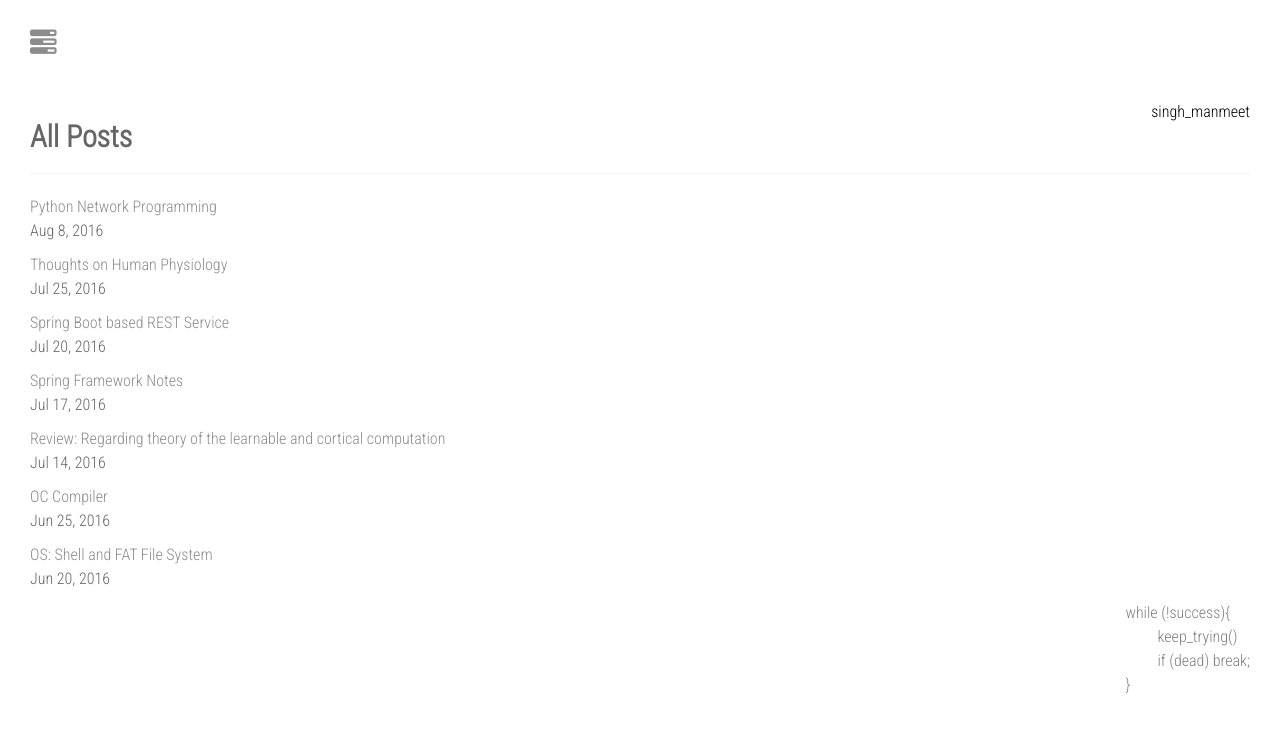
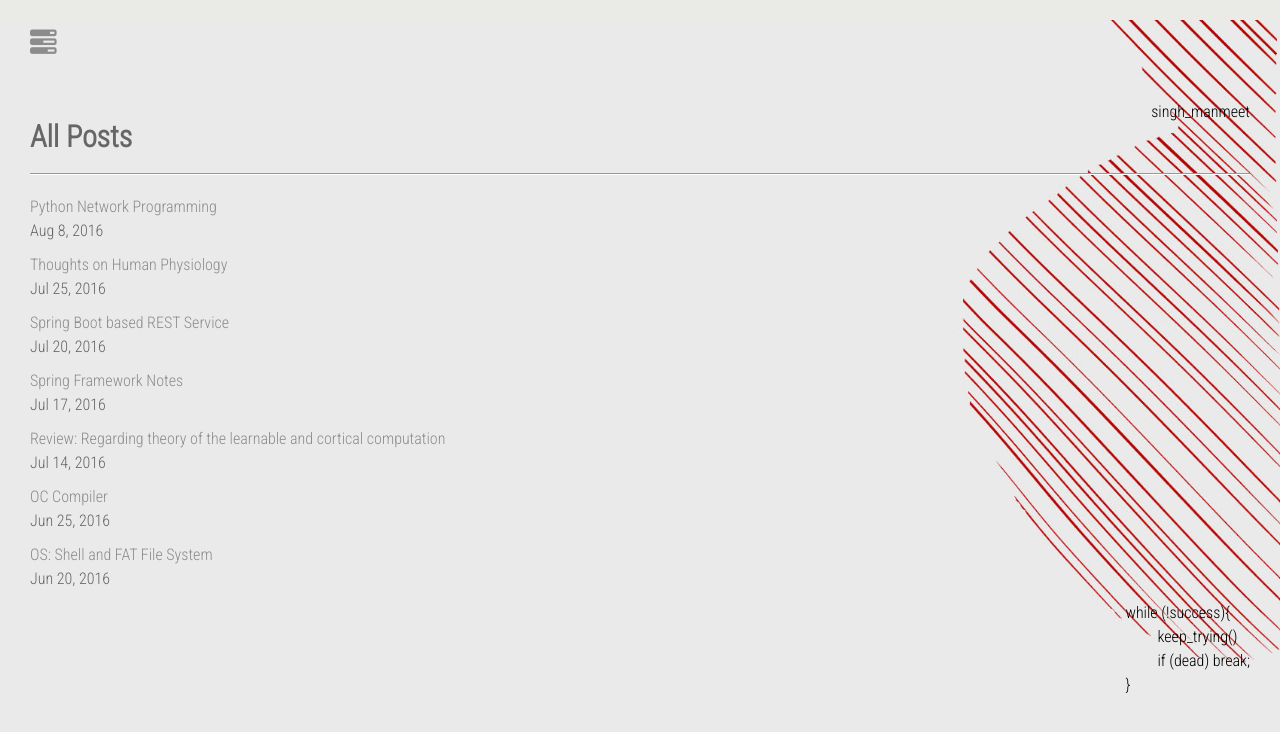
Before and after one commit to manmeet3/manmeet3.github.io, a Jekyll site: the page built from index.html, in a window 1280 px wide. Shown: the top 732 px of the page. Built offline with Jekyll 4.4.1, drawn with Linux system fonts in a browser that asks for light colours; nearby versions of some CDN libraries.

Commit message:
background layout update

```diff
--- a/_config.yml
+++ b/_config.yml
@@ -6,7 +6,7 @@
 #url: "http://yourdomain.com" # the base hostname & protocol for your site
 assets: "/assets"
 # Sidebar settings
-description: Recent UCSC grad searching for an entry-level position.
+description: Recent UCSC grad seeking entry-level opportunities.
 
 # Social icons
 twitter: _manmeet3
--- a/index.html
+++ b/index.html
@@ -27,6 +27,6 @@
 
     {% endfor %}
 
-<div style="float:right;color:gray;"> while (!success){<br/>&emsp;&emsp;keep_trying() <br/> &emsp;&emsp;if (dead) break; <br/> }<br/></div>
+<div style="float:right;color:black;"> while (!success){<br/>&emsp;&emsp;keep_trying() <br/> &emsp;&emsp;if (dead) break; <br/> }<br/></div>
 
 </div>
--- a/style.scss
+++ b/style.scss
@@ -11,6 +11,7 @@
     margin-top: 20px ! important;
     overflow-x: hidden;
     height: 100%;
+    background-color:#EAEAE6;
 }
 
 i
@@ -72,7 +73,7 @@
 
 #social-icons
 {
-    font-size:  1.1em;
+    font-size:  1.5em;
     display: block;
 }
 
@@ -89,7 +90,7 @@
 
 #social-icons a {
     font-size: 16px;
-    color: rgb(162, 163, 163);
+    color: rgb(172, 173, 173);
 }
 
 /* ------------ Content Style -------------- */
@@ -101,7 +102,8 @@
   transition: transform .3s;
 
   font-family: "Roboto Condensed", Arial, sans-serif;
-  background-color: #fff;
+  background-image: url('/assets/background.jpg');
+  background-size: cover;
   font-size: 16px;
   line-height: 1.5em;
   color: #666;
@@ -112,7 +114,7 @@
     margin-top: 20px;
     margin-bottom: 20px;
     border: 0;
-    border-top: 1px solid #F7F1F1;
+    border-top: 1px solid #999999;
     border-bottom: 1px solid #fff;
 }
 
@@ -138,20 +140,20 @@
     font-weight: bold;
 }
 
-.content p
+.content p /* date of each post*/
 {
     font-family: "Roboto Condensed", Arial, sans-serif;
-    background-color: #fff;
+    background-color: transparent;
     font-size: 16px;
     line-height: 24px;
     color: #666666;
     font-weight: 300;
 }
 
-.content a {
+.content a { /* Title of each post */
 
     font-family: "Roboto Condensed", Arial, sans-serif;
-    background-color: #fff;
+    background-color: transparent;
     font-size: 16px;
     line-height: normal;
     font-style: normal;
@@ -199,7 +201,7 @@
   transform: translate3d(-180px,0px,0px);
   position: absolute;
   width: 180px;
-  color: #eee;
+  color: #EAEAEA;
   left: 0;
   height: 100%;
   transition: all .3s;
@@ -214,7 +216,7 @@
   p
   {
     font-family: "Roboto Condensed", Arial, sans-serif;
-    background-color: #fff;
+    background-color: #EAEAEA;
     font-size: 14px;
     line-height: normal;
     font-style: normal;
@@ -241,11 +243,11 @@
     a{
 
       font-family: "Roboto Condensed", Arial, sans-serif;
-      background-color: #fff;
+      background-color: #EAEADE;
       font-size: 14px;
       line-height: normal;
       font-style: normal;
-      color: #8C8C8C;
+      color: black;
       font-weight: 300;
 
     }
@@ -253,7 +255,7 @@
   }
 }
 
-.highlight  { background: #ffffff; }
+.highlight  { background: #EAEAEA; }
 .highlight .c { color: #999988; font-style: italic } /* Comment */
 .highlight .err { color: #a61717; background-color: #e3d2d2 } /* Error */
 .highlight .k { font-weight: bold } /* Keyword */
```
Also changed, not shown: assets/REST_Architecture.png (added), assets/background.jpg (added).
